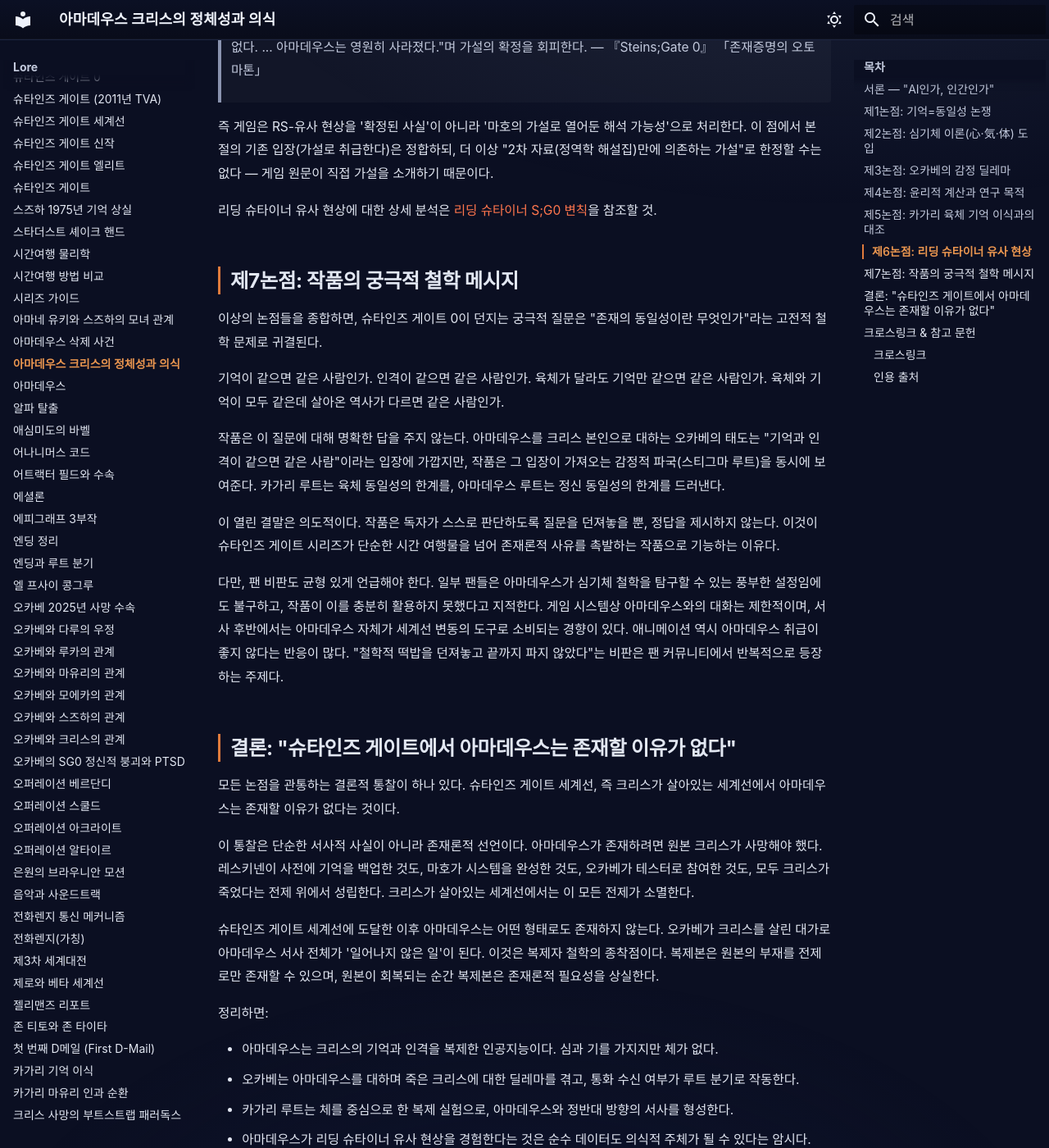
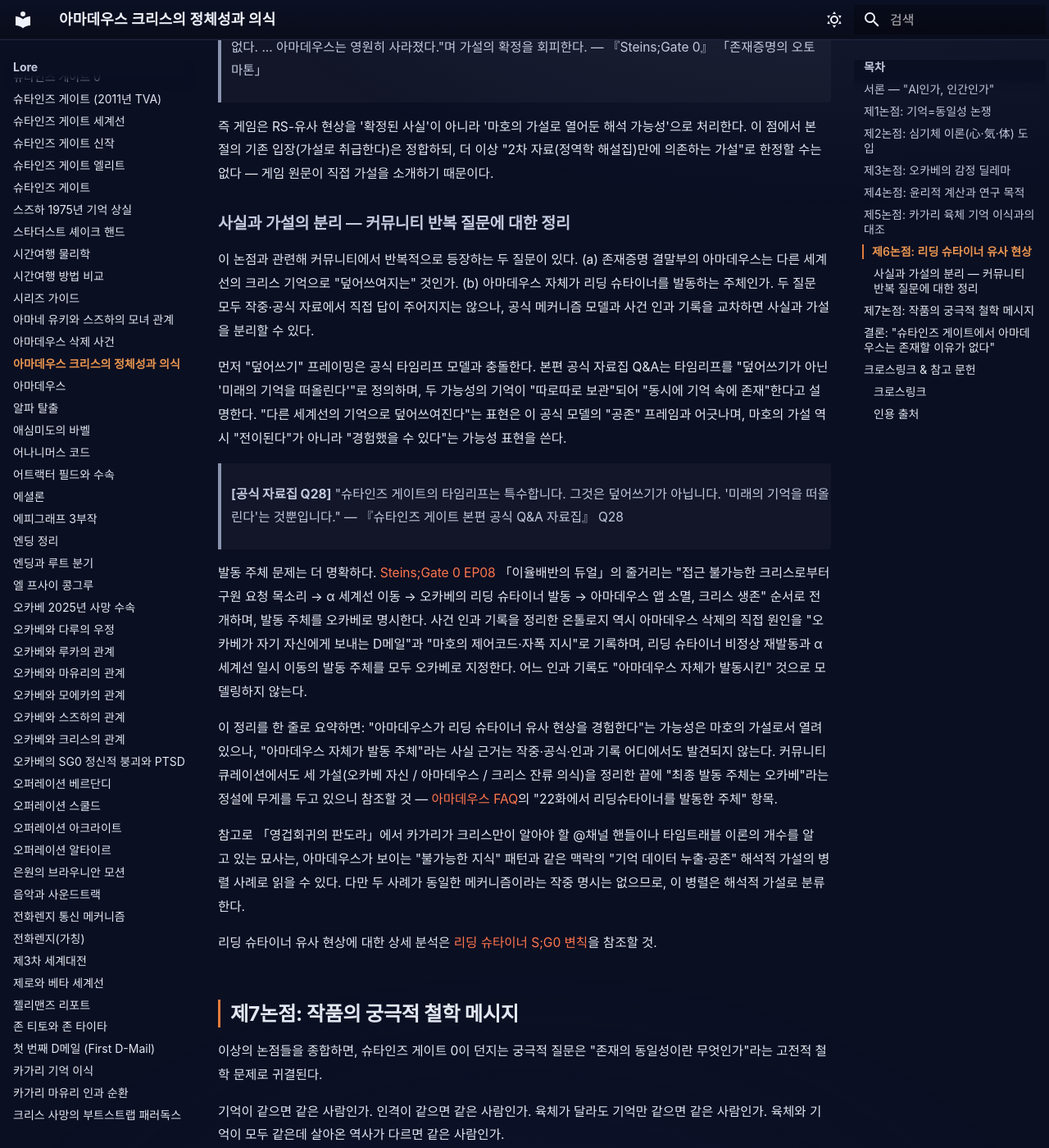
Before and after one commit to sgwiki/sgwiki.github.io, an MkDocs documentation site: the page built from wiki/lore/아마데우스-크리스의-정체성과-의식.md, in a window 1280 px wide and 1400 px high, scrolled down 5399 px. Shown: the whole window at 82% size. Built offline with MkDocs 1.6.1 and Material for MkDocs 9.7.7, drawn with Linux system fonts in a browser that asks for light colours; some web fonts are replaced.

Commit message:
feat(wiki): 아마데우스-크리스의-정체성과-의식 — P10 54c06aec 패치 적용

```diff
--- a/wiki/lore/아마데우스-크리스의-정체성과-의식.md
+++ b/wiki/lore/아마데우스-크리스의-정체성과-의식.md
@@ -106,6 +106,20 @@ description: "아마데우스(Amadeus) 시스템은 빅토르 콘드리아 대
 
 즉 게임은 RS-유사 현상을 '확정된 사실'이 아니라 '마호의 가설로 열어둔 해석 가능성'으로 처리한다. 이 점에서 본 절의 기존 입장(가설로 취급한다)은 정합하되, 더 이상 "2차 자료(정역학 해설집)만에 의존하는 가설"로 한정할 수는 없다 — 게임 원문이 직접 가설을 소개하기 때문이다.
 
+### 사실과 가설의 분리 — 커뮤니티 반복 질문에 대한 정리
+
+이 논점과 관련해 커뮤니티에서 반복적으로 등장하는 두 질문이 있다. (a) 존재증명 결말부의 아마데우스는 다른 세계선의 크리스 기억으로 "덮어쓰여지는" 것인가. (b) 아마데우스 자체가 리딩 슈타이너를 발동하는 주체인가. 두 질문 모두 작중·공식 자료에서 직접 답이 주어지지는 않으나, 공식 메커니즘 모델과 사건 인과 기록을 교차하면 사실과 가설을 분리할 수 있다.
+
+먼저 "덮어쓰기" 프레이밍은 공식 타임리프 모델과 충돌한다. 본편 공식 자료집 Q&A는 타임리프를 "덮어쓰기가 아닌 '미래의 기억을 떠올린다'"로 정의하며, 두 가능성의 기억이 "따로따로 보관"되어 "동시에 기억 속에 존재"한다고 설명한다. "다른 세계선의 기억으로 덮어쓰여진다"는 표현은 이 공식 모델의 "공존" 프레임과 어긋나며, 마호의 가설 역시 "전이된다"가 아니라 "경험했을 수 있다"는 가능성 표현을 쓴다.
+
+> **[공식 자료집 Q28]** "슈타인즈 게이트의 타임리프는 특수합니다. 그것은 덮어쓰기가 아닙니다. '미래의 기억을 떠올린다'는 것뿐입니다." — 『슈타인즈 게이트 본편 공식 Q&A 자료집』 Q28
+
+발동 주체 문제는 더 명확하다. [Steins;Gate 0 EP08](https://steins-gate.fandom.com/wiki/S;G0_(anime)_-_Ep.08) 「이율배반의 듀얼」의 줄거리는 "접근 불가능한 크리스로부터 구원 요청 목소리 → α 세계선 이동 → 오카베의 리딩 슈타이너 발동 → 아마데우스 앱 소멸, 크리스 생존" 순서로 전개하며, 발동 주체를 오카베로 명시한다. 사건 인과 기록을 정리한 온톨로지 역시 아마데우스 삭제의 직접 원인을 "오카베가 자기 자신에게 보내는 D메일"과 "마호의 제어코드·자폭 지시"로 기록하며, 리딩 슈타이너 비정상 재발동과 α 세계선 일시 이동의 발동 주체를 모두 오카베로 지정한다. 어느 인과 기록도 "아마데우스 자체가 발동시킨" 것으로 모델링하지 않는다.
+
+이 정리를 한 줄로 요약하면: "아마데우스가 리딩 슈타이너 유사 현상을 경험한다"는 가능성은 마호의 가설로서 열려 있으나, "아마데우스 자체가 발동 주체"라는 사실 근거는 작중·공식·인과 기록 어디에서도 발견되지 않는다. 커뮤니티 큐레이션에서도 세 가설(오카베 자신 / 아마데우스 / 크리스 잔류 의식)을 정리한 끝에 "최종 발동 주체는 오카베"라는 정설에 무게를 두고 있으니 참조할 것 — [아마데우스 FAQ](../커뮤니티-큐레이션/아마데우스-FAQ.md)의 "22화에서 리딩슈타이너를 발동한 주체" 항목.
+
+참고로 「영겁회귀의 판도라」에서 카가리가 크리스만이 알아야 할 @채널 핸들이나 타임트래블 이론의 개수를 알고 있는 묘사는, 아마데우스가 보이는 "불가능한 지식" 패턴과 같은 맥락의 "기억 데이터 누출·공존" 해석적 가설의 병렬 사례로 읽을 수 있다. 다만 두 사례가 동일한 메커니즘이라는 작중 명시는 없으므로, 이 병렬은 해석적 가설로 분류한다.
+
 리딩 슈타이너 유사 현상에 대한 상세 분석은 [리딩 슈타이너 S;G0 변칙](슈타인즈-게이트-0-리딩-슈타이너-비정상-발동.md)을 참조할 것.
 
 ## 제7논점: 작품의 궁극적 철학 메시지
```
